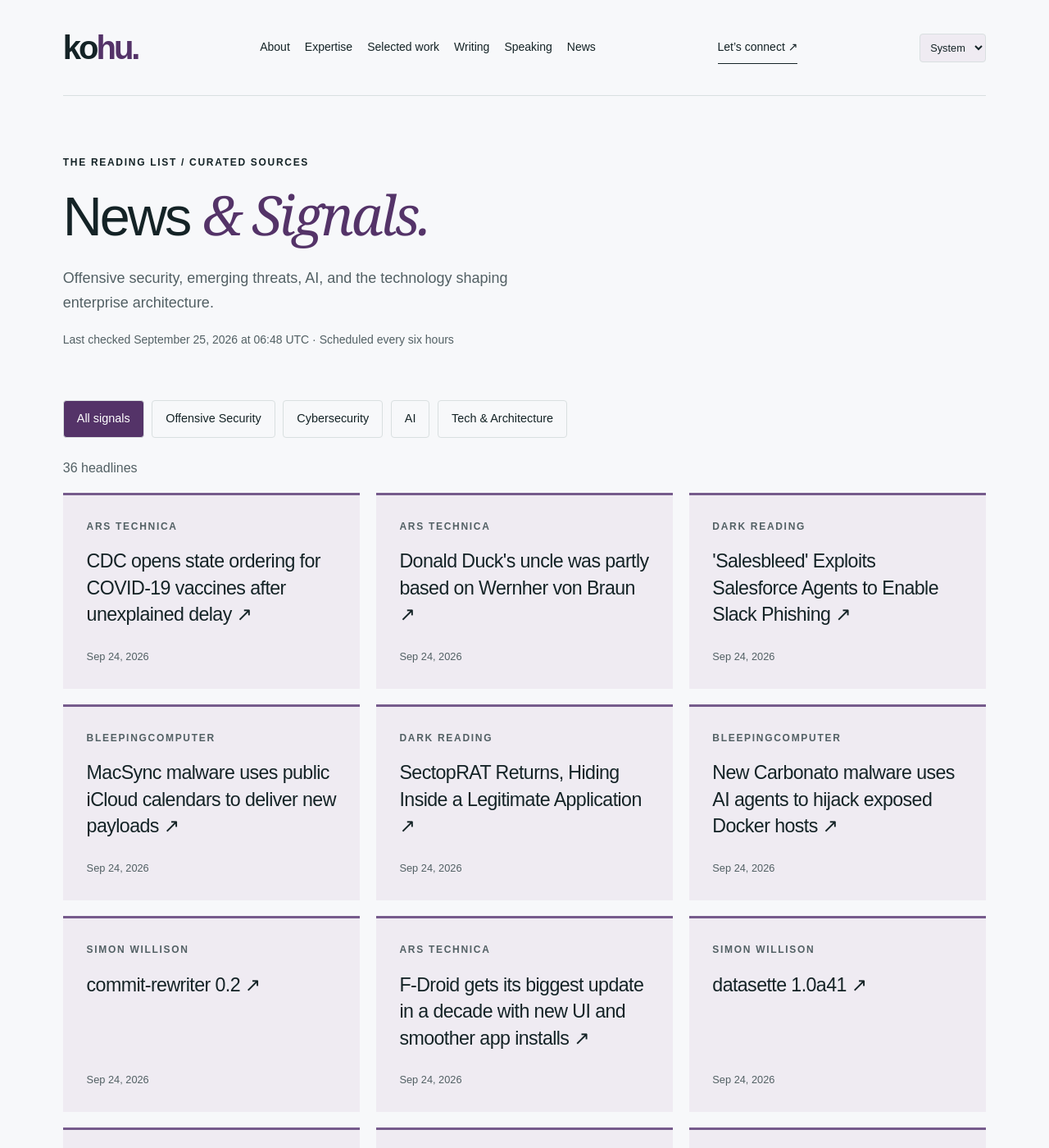
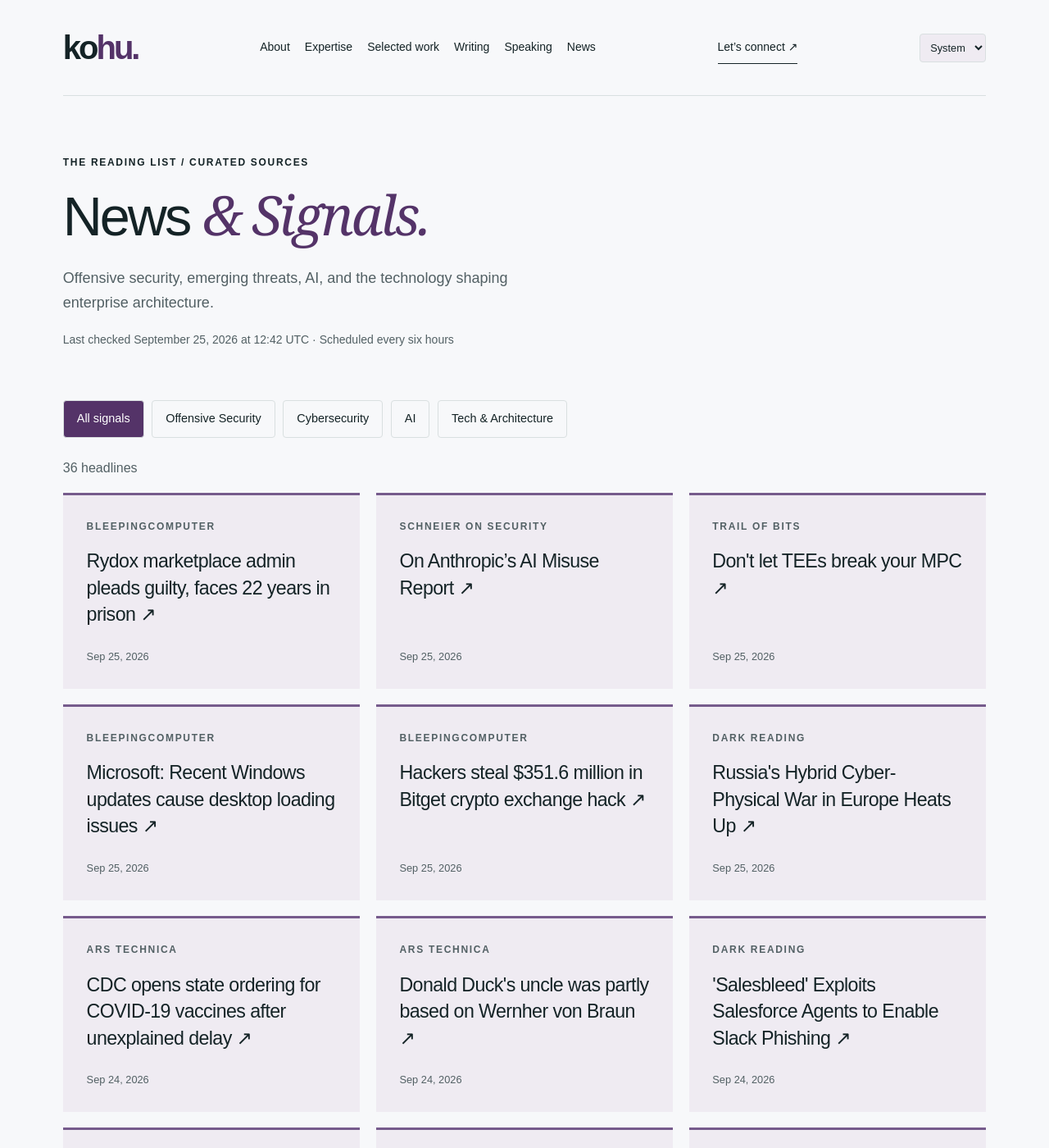
Before and after one commit to hntk/hntk.github.io, a Jekyll site: the page built from news/index.html, in a window 1280 px wide and 1400 px high. Shown: the whole window at 82% size. Built offline with Jekyll 4.4.1, drawn with Linux system fonts in a browser that asks for light colours; part of the change alters nothing that is shown; some of the changed text lies outside the part shown.

Commit message:
Refresh News and Signals

```diff
--- a/_data/news.json
+++ b/_data/news.json
@@ -1,6 +1,54 @@
 {
-  "updated": "2026-09-25T06:48:31.072788+00:00",
+  "updated": "2026-09-25T12:42:38.585550+00:00",
   "items": [
+    {
+      "title": "Rydox marketplace admin pleads guilty, faces 22 years in prison",
+      "url": "https://www.bleepingcomputer.com/news/security/rydox-marketplace-admin-pleads-guilty-faces-22-years-in-prison/",
+      "published": "2026-09-25T11:35:14+00:00",
+      "source": "BleepingComputer",
+      "source_id": "bleepingcomputer",
+      "category": "cybersecurity"
+    },
+    {
+      "title": "On Anthropic’s AI Misuse Report",
+      "url": "https://www.schneier.com/blog/archives/2026/09/on-anthropics-ai-misuse-report.html",
+      "published": "2026-09-25T11:07:22+00:00",
+      "source": "Schneier on Security",
+      "source_id": "schneier",
+      "category": "cybersecurity"
+    },
+    {
+      "title": "Don't let TEEs break your MPC",
+      "url": "https://blog.trailofbits.com/2026/09/25/dont-let-tees-break-your-mpc/",
+      "published": "2026-09-25T11:00:00+00:00",
+      "source": "Trail of Bits",
+      "source_id": "trail-of-bits",
+      "category": "offensive-security"
+    },
+    {
+      "title": "Microsoft: Recent Windows updates cause desktop loading issues",
+      "url": "https://www.bleepingcomputer.com/news/microsoft/microsoft-recent-windows-updates-cause-desktop-loading-issues/",
+      "published": "2026-09-25T10:30:38+00:00",
+      "source": "BleepingComputer",
+      "source_id": "bleepingcomputer",
+      "category": "cybersecurity"
+    },
+    {
+      "title": "Hackers steal $351.6 million in Bitget crypto exchange hack",
+      "url": "https://www.bleepingcomputer.com/news/security/hackers-steal-3516-million-in-bitget-crypto-exchange-hack/",
+      "published": "2026-09-25T08:33:44+00:00",
+      "source": "BleepingComputer",
+      "source_id": "bleepingcomputer",
+      "category": "cybersecurity"
+    },
+    {
+      "title": "Russia's Hybrid Cyber-Physical War in Europe Heats Up",
+      "url": "https://www.darkreading.com/physical-security/russia-hybrid-cyber-physical-war-europe",
+      "published": "2026-09-25T07:00:00+00:00",
+      "source": "Dark Reading",
+      "source_id": "dark-reading",
+      "category": "cybersecurity"
+    },
     {
       "title": "CDC opens state ordering for COVID-19 vaccines after unexplained delay",
       "url": "https://arstechnica.com/health/2026/09/cdc-opens-state-ordering-for-covid-19-vaccines-after-unexplained-delay/",
@@ -26,27 +74,11 @@
       "category": "cybersecurity"
     },
     {
-      "title": "MacSync malware uses public iCloud calendars to deliver new payloads",
-      "url": "https://www.bleepingcomputer.com/news/security/macsync-malware-uses-public-icloud-calendars-to-deliver-new-payloads/",
-      "published": "2026-09-24T20:53:35+00:00",
-      "source": "BleepingComputer",
-      "source_id": "bleepingcomputer",
-      "category": "cybersecurity"
-    },
-    {
       "title": "SectopRAT Returns, Hiding Inside a Legitimate Application",
       "url": "https://www.darkreading.com/cyberattacks-data-breaches/sectoprat-returns-hiding-inside-legitimate-application",
       "published": "2026-09-24T20:32:50+00:00",
       "source": "Dark Reading",
       "source_id": "dark-reading",
-      "category": "cybersecurity"
-    },
-    {
-      "title": "New Carbonato malware uses AI agents to hijack exposed Docker hosts",
-      "url": "https://www.bleepingcomputer.com/news/security/new-carbonato-malware-uses-ai-agents-to-hijack-exposed-docker-hosts/",
-      "published": "2026-09-24T20:10:48+00:00",
-      "source": "BleepingComputer",
-      "source_id": "bleepingcomputer",
       "category": "cybersecurity"
     },
     {
@@ -74,14 +106,6 @@
       "category": "ai"
     },
     {
-      "title": "Exposed GitLab project email addresses let attackers push code",
-      "url": "https://www.bleepingcomputer.com/news/security/exposed-gitlab-project-email-addresses-let-attackers-push-code/",
-      "published": "2026-09-24T17:47:44+00:00",
-      "source": "BleepingComputer",
-      "source_id": "bleepingcomputer",
-      "category": "cybersecurity"
-    },
-    {
       "title": "AI for Offensive Security: What Works, What Does Not, and How to Adopt It",
       "url": "https://specterops.io/blog/2026/09/24/ai-for-offensive-security/",
       "published": "2026-09-24T16:00:00+00:00",
@@ -96,14 +120,6 @@
       "source": "Cloudflare",
       "source_id": "cloudflare",
       "category": "tech-architecture"
-    },
-    {
-      "title": "3 Cyber Threats That Defined the Summer of 2026",
-      "url": "https://www.darkreading.com/cyberattacks-data-breaches/3-cyber-threats-defined-summer-2026",
-      "published": "2026-09-24T14:44:12+00:00",
-      "source": "Dark Reading",
-      "source_id": "dark-reading",
-      "category": "cybersecurity"
     },
     {
       "title": "Accelerating vision-language models with LFM2.5-VL-DSpark",
@@ -226,14 +242,6 @@
       "category": "tech-architecture"
     },
     {
-      "title": "GPT-6 Astra Breaks an Old Enigma Message",
-      "url": "https://www.schneier.com/blog/archives/2026/09/gpt-6-astra-breaks-an-old-enigma-message.html",
-      "published": "2026-09-22T11:02:45+00:00",
-      "source": "Schneier on Security",
-      "source_id": "schneier",
-      "category": "cybersecurity"
-    },
-    {
       "title": "A New Tool Found Malware That’s Guided by an AI Hive Mind—No Humans in Sight",
       "url": "https://www.wired.com/story/a-tool-for-tracking-ai-integrated-malware-uncovered-an-autonomous-command-system/",
       "published": "2026-09-22T10:00:00+00:00",
@@ -280,14 +288,6 @@
       "source": "SpecterOps",
       "source_id": "specterops",
       "category": "offensive-security"
-    },
-    {
-      "title": "1Password's AI patching benchmark is misleading",
-      "url": "https://blog.trailofbits.com/2026/09/15/1passwords-ai-patching-benchmark-is-misleading/",
-      "published": "2026-09-15T11:00:00+00:00",
-      "source": "Trail of Bits",
-      "source_id": "trail-of-bits",
-      "category": "offensive-security"
     }
   ],
   "sources": [
@@ -295,79 +295,79 @@
       "id": "ars-technica",
       "name": "Ars Technica",
       "status": "ok",
-      "last_success": "2026-09-25T06:48:31.072788+00:00"
+      "last_success": "2026-09-25T12:42:38.585550+00:00"
     },
     {
       "id": "bleepingcomputer",
       "name": "BleepingComputer",
       "status": "ok",
-      "last_success": "2026-09-25T06:48:31.072788+00:00"
+      "last_success": "2026-09-25T12:42:38.585550+00:00"
     },
     {
       "id": "cloudflare",
       "name": "Cloudflare",
       "status": "ok",
-      "last_success": "2026-09-25T06:48:31.072788+00:00"
+      "last_success": "2026-09-25T12:42:38.585550+00:00"
     },
     {
       "id": "dark-reading",
       "name": "Dark Reading",
       "status": "ok",
-      "last_success": "2026-09-25T06:48:31.072788+00:00"
+      "last_success": "2026-09-25T12:42:38.585550+00:00"
     },
     {
       "id": "hugging-face",
       "name": "Hugging Face",
       "status": "ok",
-      "last_success": "2026-09-25T06:48:31.072788+00:00"
+      "last_success": "2026-09-25T12:42:38.585550+00:00"
     },
     {
       "id": "microsoft-research",
       "name": "Microsoft Research",
       "status": "ok",
-      "last_success": "2026-09-25T06:48:31.072788+00:00"
+      "last_success": "2026-09-25T12:42:38.585550+00:00"
     },
     {
       "id": "nvidia",
       "name": "NVIDIA",
       "status": "ok",
-      "last_success": "2026-09-25T06:48:31.072788+00:00"
+      "last_success": "2026-09-25T12:42:38.585550+00:00"
     },
     {
       "id": "portswigger",
       "name": "PortSwigger Research",
       "status": "ok",
-      "last_success": "2026-09-25T06:48:31.072788+00:00"
+      "last_success": "2026-09-25T12:42:38.585550+00:00"
     },
     {
       "id": "schneier",
       "name": "Schneier on Security",
       "status": "ok",
-      "last_success": "2026-09-25T06:48:31.072788+00:00"
+      "last_success": "2026-09-25T12:42:38.585550+00:00"
     },
     {
       "id": "simon-willison",
       "name": "Simon Willison",
       "status": "ok",
-      "last_success": "2026-09-25T06:48:31.072788+00:00"
+      "last_success": "2026-09-25T12:42:38.585550+00:00"
     },
     {
       "id": "specterops",
       "name": "SpecterOps",
       "status": "ok",
-      "last_success": "2026-09-25T06:48:31.072788+00:00"
+      "last_success": "2026-09-25T12:42:38.585550+00:00"
     },
     {
       "id": "trail-of-bits",
       "name": "Trail of Bits",
       "status": "ok",
-      "last_success": "2026-09-25T06:48:31.072788+00:00"
+      "last_success": "2026-09-25T12:42:38.585550+00:00"
     },
     {
       "id": "wired",
       "name": "WIRED Security",
       "status": "ok",
-      "last_success": "2026-09-25T06:48:31.072788+00:00"
+      "last_success": "2026-09-25T12:42:38.585550+00:00"
     }
   ]
 }
```
